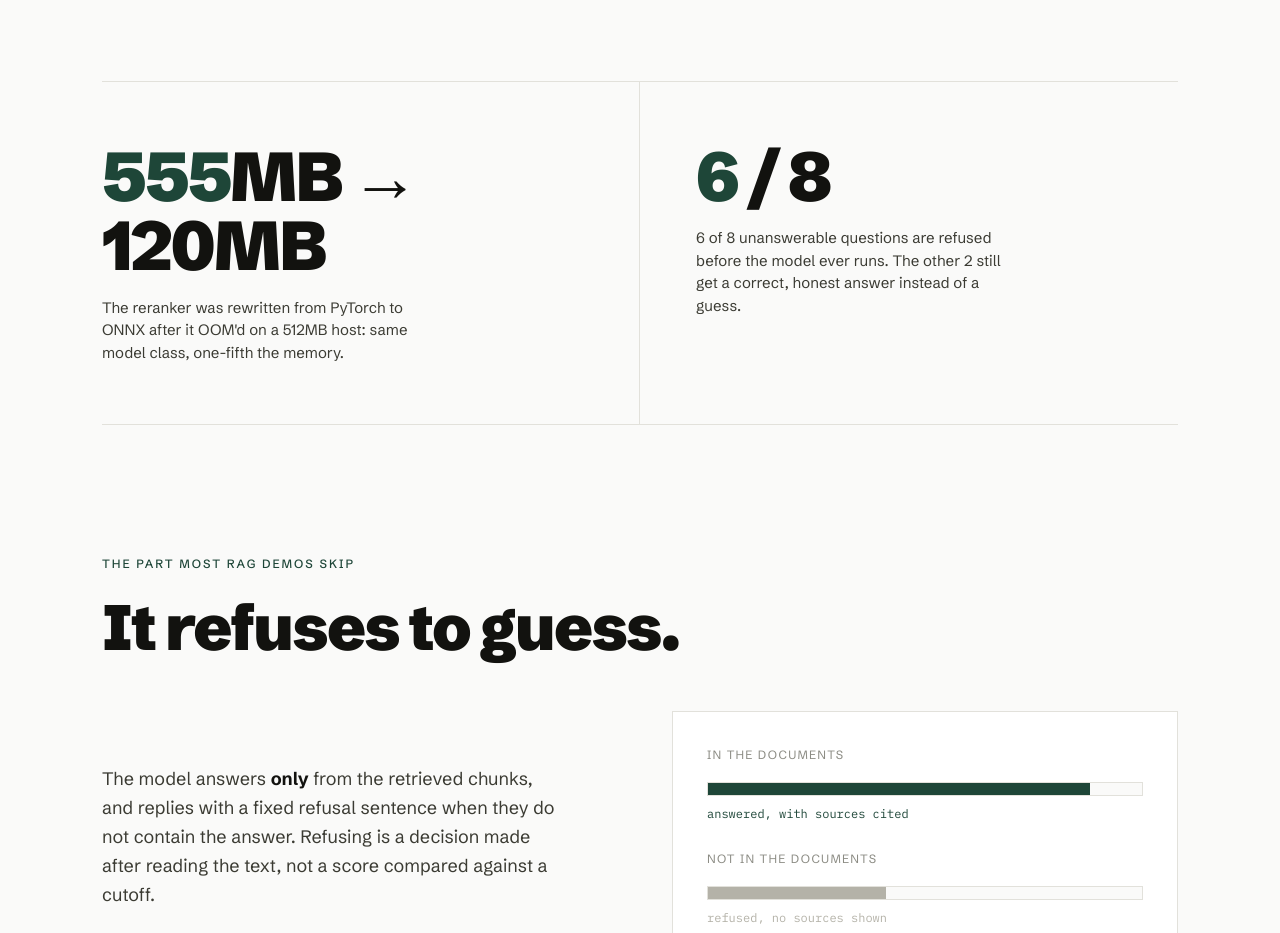
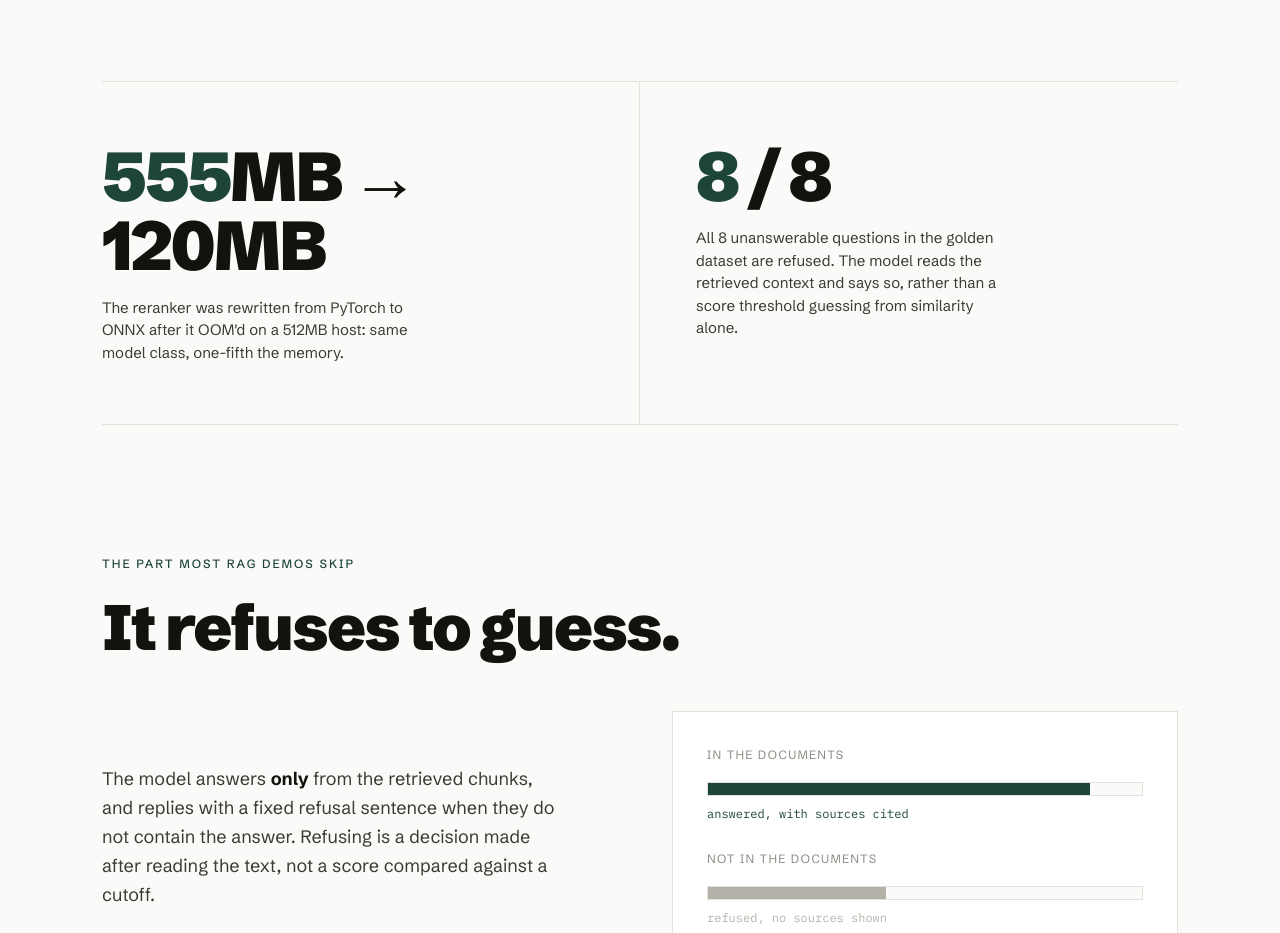
Before and after one commit to dkrapansh/documind, a React (Vite) app in the folder frontend/: page / in a window 1280 px wide. Shown: the part 2120-3053 px from the top of the page. Built offline with nearby package versions, Linux system fonts and the light colour scheme; no server answers.

Commit message:
fix: correct the landing page eval figures and refusal claim

```diff
--- a/frontend/src/components/Footer.jsx
+++ b/frontend/src/components/Footer.jsx
@@ -5,7 +5,7 @@ import "./Footer.css";
 
 const STATS = [
   { value: 0.99, label: "Faithfulness" },
-  { value: 0.78, label: "Answer relevancy" },
+  { value: 0.82, label: "Answer relevancy" },
   { value: 0.73, label: "Context precision" },
 ];
 
--- a/frontend/src/components/Funnel.jsx
+++ b/frontend/src/components/Funnel.jsx
@@ -94,7 +94,7 @@ export function Funnel() {
         <div className="band">
           <div className="band-in">
             <BandStat value={555} end2={120} cap="The reranker was rewritten from PyTorch to ONNX after it OOM'd on a 512MB host: same model class, one-fifth the memory." />
-            <BandStatSimple value={6} of={8} cap="6 of 8 unanswerable questions are refused before the model ever runs. The other 2 still get a correct, honest answer instead of a guess." />
+            <BandStatSimple value={8} of={8} cap="All 8 unanswerable questions in the golden dataset are refused. The model reads the retrieved context and says so, rather than a score threshold guessing from similarity alone." />
           </div>
         </div>
       </div>
```
